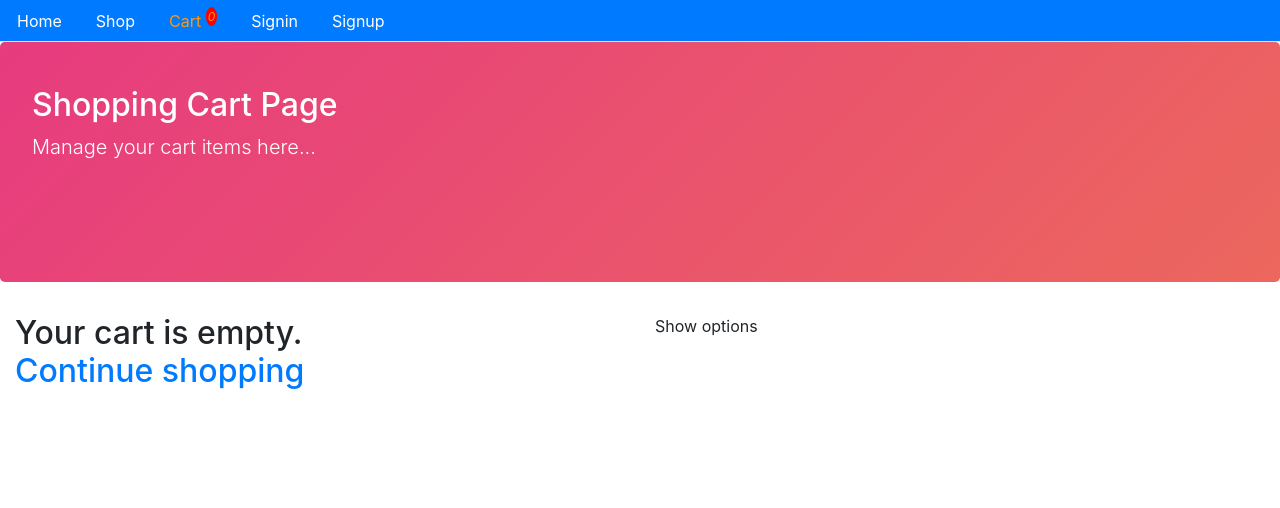
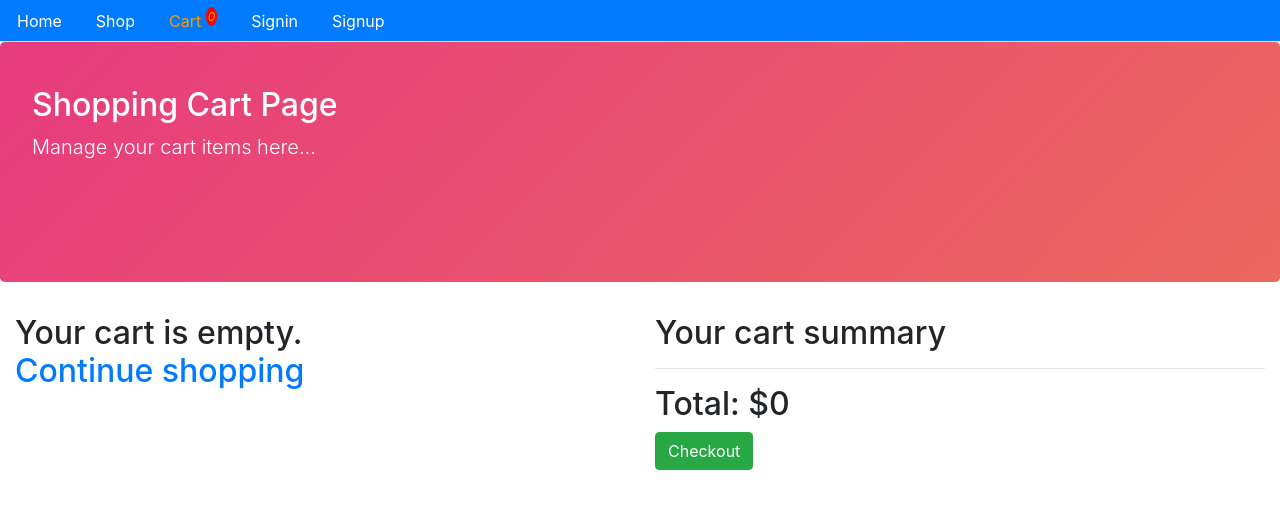
Before and after one commit to slugovoy/ecommerce, a React (Create React App) app in the folder client/: page /cart in a window 1280 px wide. Shown: the top 508 px of the page. Built offline with nearby package versions, Linux system fonts and the light colour scheme.

Commit message:
checkout component

```diff
--- a/client/src/core/Cart.js
+++ b/client/src/core/Cart.js
@@ -3,6 +3,7 @@ import Layout from "./Layout";
 import { Link } from "react-router-dom";
 import { getCart } from "./cartHelpers";
 import Card from "./Card";
+import Checkout from "./Checkout";
 
 const Cart = () => {
   const [items, setItems] = useState([]);
@@ -51,7 +52,9 @@ const Cart = () => {
           {items.length > 0 ? showItems(items) : noItemsMassage()}
         </div>
         <div className="col-6">
-          <p>Show options</p>
+          <h2>Your cart summary</h2>
+          <hr/>
+          <Checkout products={items}/>
         </div>
       </div>
     </Layout>
--- /dev/null
+++ b/client/src/core/Checkout.js
@@ -0,0 +1,37 @@
+import React, { useState, useEffect } from "react";
+import Layout from "./Layout";
+import { Link } from "react-router-dom";
+import { getProducts } from "./apiCore";
+import Card from "./Card";
+import { isAuthenticated } from "../auth";
+
+const Checkout = ({ products }) => {
+  const getTotal = () => {
+    return products.reduce((currentValue, nextValue) => {
+      return currentValue + nextValue.count * nextValue.price;
+    }, 0);
+  };
+  const showCheckout = () => {
+      return (
+
+          isAuthenticated ? (
+              <button className="btn btn-success">Checkout</button>
+            ) : (
+              <Link to="/signin">
+                <button className="btn btn-warning">
+                  Sign In to checkout
+                </button>
+              </Link>
+            )
+      )
+  }
+  return (
+    <div>
+      <h2>Total: ${getTotal()}</h2>
+
+      {showCheckout()}
+    </div>
+  );
+};
+
+export default Checkout;
```
